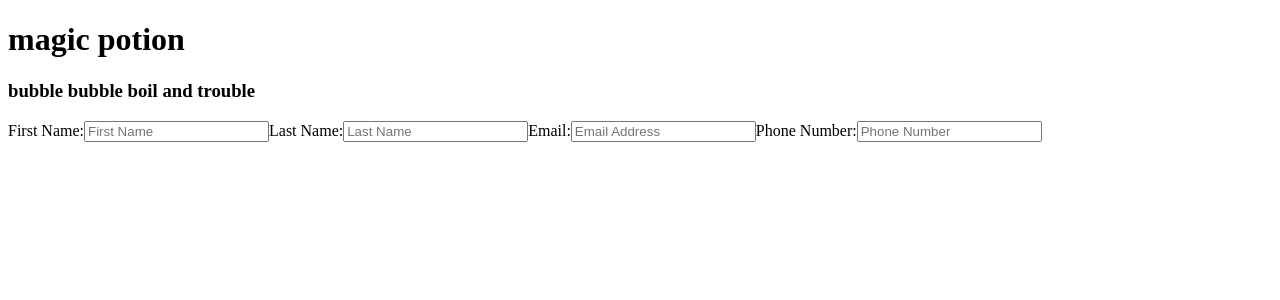
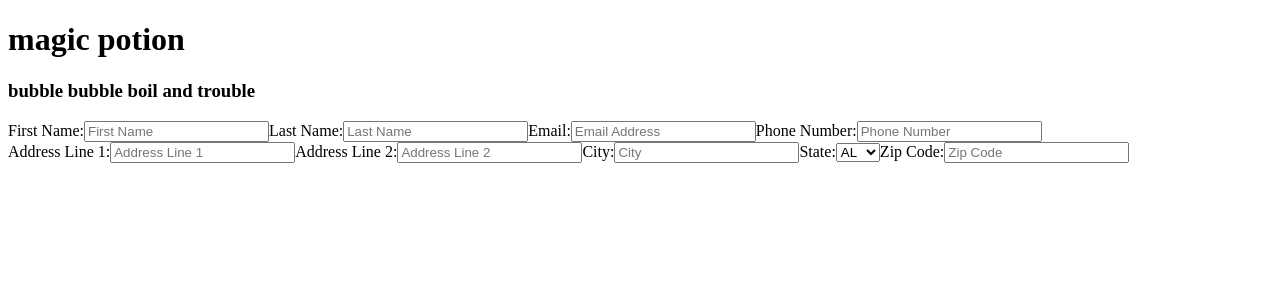
Before and after one commit to shiju-an/magic-potion, a React app: page / in a window 1280 px wide. Shown: the top 300 px of the page. Built offline with nearby package versions, Linux system fonts and the light colour scheme; the HTML template or start-up script is replaced by a standard one.

Commit message:
complete address form template

```diff
--- /dev/null
+++ b/client/src/components/AddressForm.jsx
@@ -0,0 +1,74 @@
+import React from 'react';
+import States from '../../../states.js'
+
+const AddressForm = ({
+  street1, street2, city, state, zip, onChange
+}) => (
+  <div>
+    <form>
+      <label>
+        Address Line 1:
+      </label>
+      <input
+        id='street1Input'
+        name='street1'
+        type='text'
+        placeholder='Address Line 1'
+        value={street1}
+        onChange={onChange}
+      />
+
+      <label>
+        Address Line 2:
+      </label>
+      <input
+        id='street2Input'
+        name='street2'
+        type='text'
+        placeholder='Address Line 2'
+        value={street2}
+        onChange={onChange}
+      />
+
+      <label>
+        City:
+      </label>
+      <input
+        id='cityInput'
+        name='city'
+        type='text'
+        placeholder='City'
+        value={city}
+        onChange={onChange}
+      />
+
+      <label>
+        State:
+      </label>
+      <select
+        id='stateInput'
+        name='state'
+        onChange={onChange}
+        value={state}
+      >
+        {States.map(state => (
+          <option value={state}>{state}</option>
+        ))}
+      </select>
+
+      <label>
+        Zip Code:
+      </label>
+      <input
+        id='zipInput'
+        name='zip'
+        type='text'
+        placeholder='Zip Code'
+        value={zip}
+        onChange={onChange}
+      />
+    </form>
+  </div>
+);
+
+export default AddressForm;
--- a/client/src/components/App.jsx
+++ b/client/src/components/App.jsx
@@ -1,6 +1,8 @@
 import React from 'react';
 
 import ContactForm from './ContactForm.jsx';
+import AddressForm from './AddressForm.jsx';
+
 
 class App extends React.Component {
   constructor(props) {
@@ -45,6 +47,14 @@ class App extends React.Component {
           phone={this.state.phone}
           onChange={this.handleInputChange}
           />
+        <AddressForm
+          street1={this.state.street1}
+          street2={this.state.street2}
+          city={this.state.city}
+          state={this.state.state}
+          zip={this.state.zip}
+          onChange={this.handleInputChange}
+        />
       </div>
     )
   }
--- a/client/src/components/ContactForm.jsx
+++ b/client/src/components/ContactForm.jsx
@@ -52,6 +52,7 @@ const ContactForm = ({
         value={phone}
         onChange={onChange}
       />
+
     {/*
       <label>
         Address Line 1:
--- /dev/null
+++ b/states.js
@@ -0,0 +1,64 @@
+const states = [
+  'AL',
+  'AK',
+  'AS',
+  'AZ',
+  'AR',
+  'CA',
+  'CO',
+  'CT',
+  'DE',
+  'DC',
+  'FM',
+  'FL',
+  'GA',
+  'GU',
+  'HI',
+  'ID',
+  'IL',
+  'IN',
+  'IA',
+  'KS',
+  'KY',
+  'LA',
+  'ME',
+  'MH',
+  'MD',
+  'MA',
+  'MI',
+  'MN',
+  'MS',
+  'MO',
+  'MT',
+  'NE',
+  'NV',
+  'NH',
+  'NJ',
+  'NM',
+  'NY',
+  'NC',
+  'ND',
+  'MP',
+  'OH',
+  'OK',
+  'OR',
+  'PW',
+  'PA',
+  'PR',
+  'RI',
+  'SC',
+  'SD',
+  'TE',
+  'TN',
+  'TX',
+  'UT',
+  'VT',
+  'VI',
+  'VA',
+  'WA',
+  'WV',
+  'WI',
+  'WY'
+];
+
+export default states;
```
Also changed, not shown: 1 other file (tests, documents, lock files or other folders).
